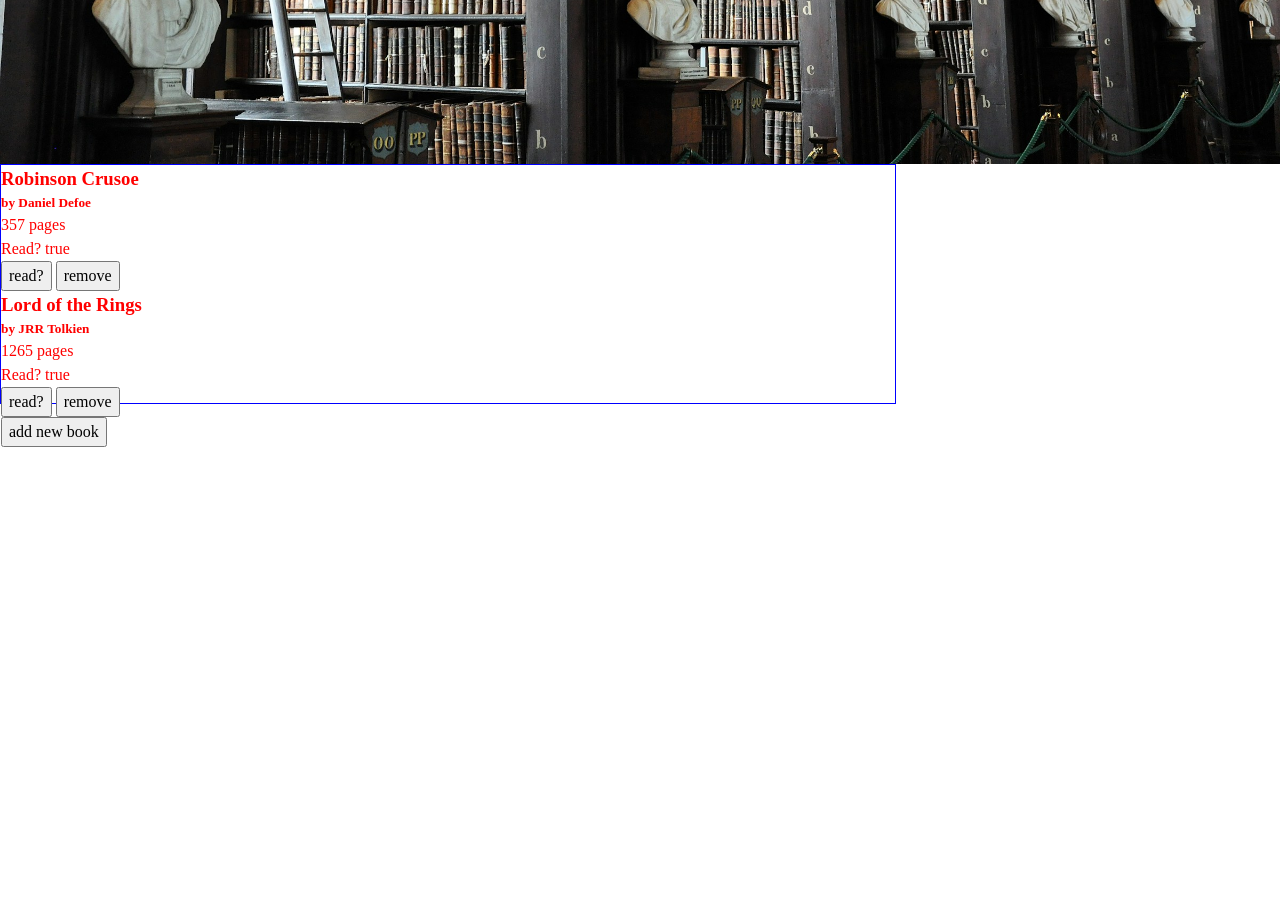
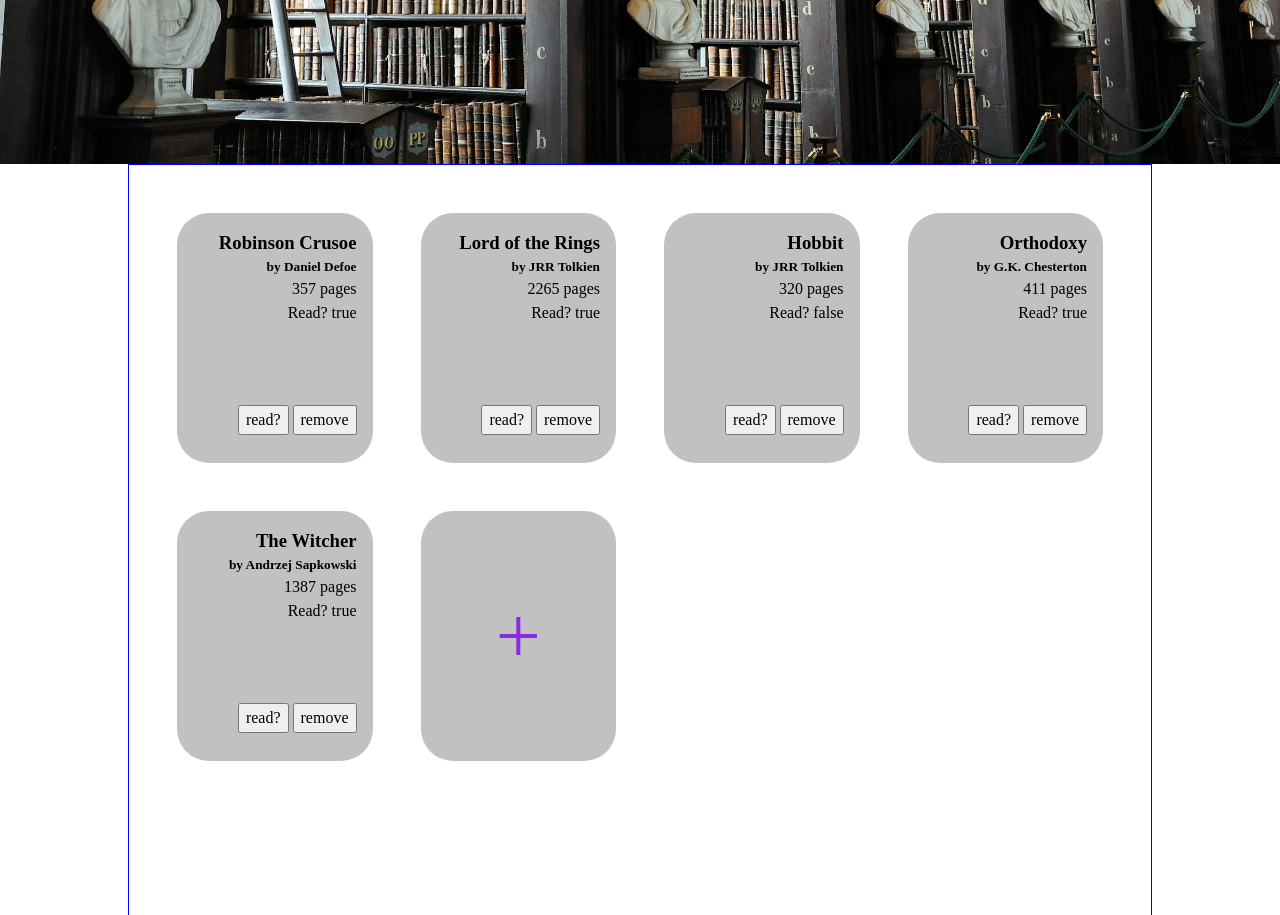
Before and after one commit to DariuszWasik/library, a plain HTML site: page index.html in a window 1280 px wide. Shown: the part 636-1551 px from the top of the page. Drawn offline with Linux system fonts and the light colour scheme.

Commit message:
add grid to display books dynamicaly

```diff
--- a/index.html
+++ b/index.html
@@ -9,7 +9,7 @@
 </head>
 <body>
     <div class="site">
-        <header>
+        <header class="header">
             <div class="bar">
                 <p class="welcome">Welcome in your library</p>
                 <p class="welcome2">“A reader lives a thousand lives before he dies. The man who never reads lives only one.”</p>
@@ -20,7 +20,7 @@
             <button id="remove">remove</button>
 
         </div>
-        <button id="new">add new book</button>
+        <button id="new">+</button>
         <dialog id="dialogWindow">
             <form method="dialog">
                 <div class="dialogBox">
--- a/script.js
+++ b/script.js
@@ -15,10 +15,16 @@ Book.prototype.toggle = function() {
 }
 
 const book1 = new Book ('Robinson Crusoe', 'Daniel Defoe', 357, true);
-const book2 = new Book ('Lord of the Rings', 'JRR Tolkien', 1265, true);
+const book2 = new Book ('Lord of the Rings', 'JRR Tolkien', 2265, true);
+const book3 = new Book ('Hobbit', 'JRR Tolkien', 320, false);
+const book4 = new Book ('Orthodoxy', 'G.K. Chesterton', 411, true);
+const book5 = new Book ('The Witcher', 'Andrzej Sapkowski', 1387, true);
 
 addBookToLibrary(book1);
 addBookToLibrary(book2);
+addBookToLibrary(book3);
+addBookToLibrary(book4);
+addBookToLibrary(book5);
 
 function addBookToLibrary(a) {
     myLibrary.push(a);
@@ -43,7 +49,6 @@ buttonNew.addEventListener('click', () => {
     read.checked = false;
 });
 
-// dialogWindow.showModal();
 
 const confirmBtn = document.getElementById('confirm');
 const author = document.querySelector('#author');
@@ -71,8 +76,6 @@ confirmBtn.addEventListener('click', (e) =>{
     newBook = {};
     currentBook = [];
     dialogWindow.close();
-    // container.innerHTML = `<button id="new">add new book</button>`
-    // const buttonNew = document.querySelector("#new");
     putBooksOnScreen();
 } )
 
@@ -87,8 +90,10 @@ function putBooksOnScreen () {
        <h5>by ${book.author}</h5>
        <p>${book.pages } pages</p>
             <p>Read? ${book.read}</p>
+            <div class='btns'>
              <button id="status" class="${book.dataIndex}">read?</button>
              <button id="remove" class="${book.dataIndex}">remove</button>
+            </div>
              `
             div.innerHTML = content;
             container.appendChild(div);
--- a/style.css
+++ b/style.css
@@ -62,6 +62,13 @@ input::-webkit-inner-spin-button {
 input[type=number] {
   -moz-appearance: textfield;
 }
+.site {
+  display: grid;
+  grid-template-rows: 100vh 100vh;
+  /* background-image: url(library.jpg);
+  background-color: rgba(255,255,255,0.2);
+    background-blend-mode: lighten; */
+}
 
 dialog {
   position: absolute;
@@ -70,20 +77,41 @@ dialog {
 
 .books {
   border: 1px solid blue;
-    height: 30vh;
-    width: 70vw;
+  height: auto;
+  width: 80vw;
+  display: grid;
+    row-gap: 3rem;
+    column-gap: 3rem;
+    padding: 3rem;
+  margin-bottom: 3rem;
+    grid-template-columns: repeat(auto-fit, minmax(180px, 1fr)) ;
+    grid-auto-rows: 250px;
+    justify-self: center
   }
 
   .book {
-  color: red
+  display: flex;
+  flex-direction: column;
+  padding: 1rem;
+  align-items: end;
+  background-color: rgba(128, 128, 128, 0.489);
+  border-radius: 2rem;
 }
 
-.site {
-  display: grid;
-  grid-template-rows: 100vh 100vh;
+.btns{
+  padding-top: 5rem;
 }
 
-header {
+#new {
+  background-color: rgba(128, 128, 128, 0.489);
+font-size: 5rem;
+ color: blueviolet;
+ border-radius: 2rem;
+ border: none;
+}
+
+
+.header {
 
   background-image: url(library.jpg);
   background-size: 100vw 100vh;
```
Lines whose indentation alone changed are shown as unchanged.
